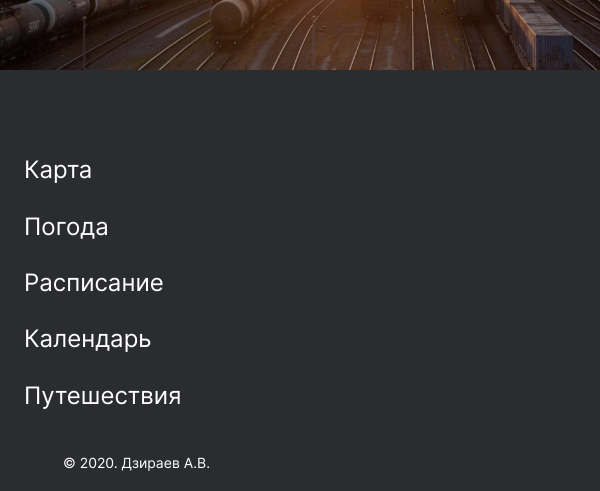
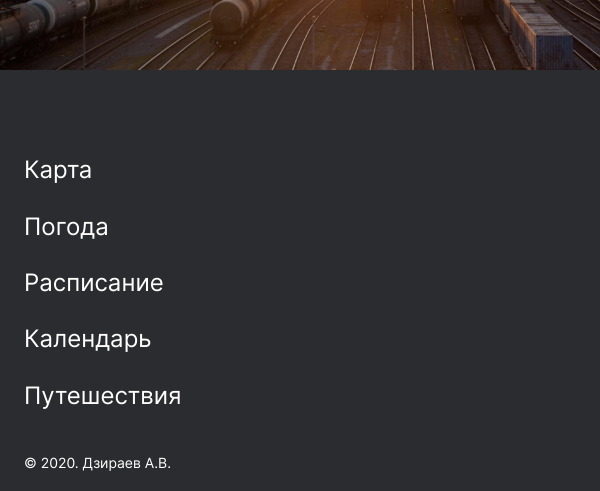
Before and after one commit to kebab916/russian-travel, a plain HTML site: page index.html in a window 600 px wide. Shown: the part 9940-10431 px from the top of the page. Drawn offline with Linux system fonts and the light colour scheme.

```diff
--- a/blocks/footer/__copyright/footer__copyright.css
+++ b/blocks/footer/__copyright/footer__copyright.css
@@ -1,6 +1,6 @@
 .footer__copyright{
-    max-width: 186px;
     margin: 0;
+    align-self: flex-start;
 
     font-family: Inter;
     font-style: normal;
@@ -16,7 +16,6 @@
 
 @media screen and (max-width: 768px){
     .footer__copyright{
-        padding-bottom: 24px;
         line-height: 14px;
     }
 }
--- a/blocks/footer/footer.css
+++ b/blocks/footer/footer.css
@@ -13,7 +13,7 @@
 @media screen and (min-width: 425px) and (max-width: 767px){
     .footer{
         flex-direction: column;
-        padding: 88px 24px 0 24px;
+        padding: 88px 24px 24px 24px;
     }
 }
 
```
